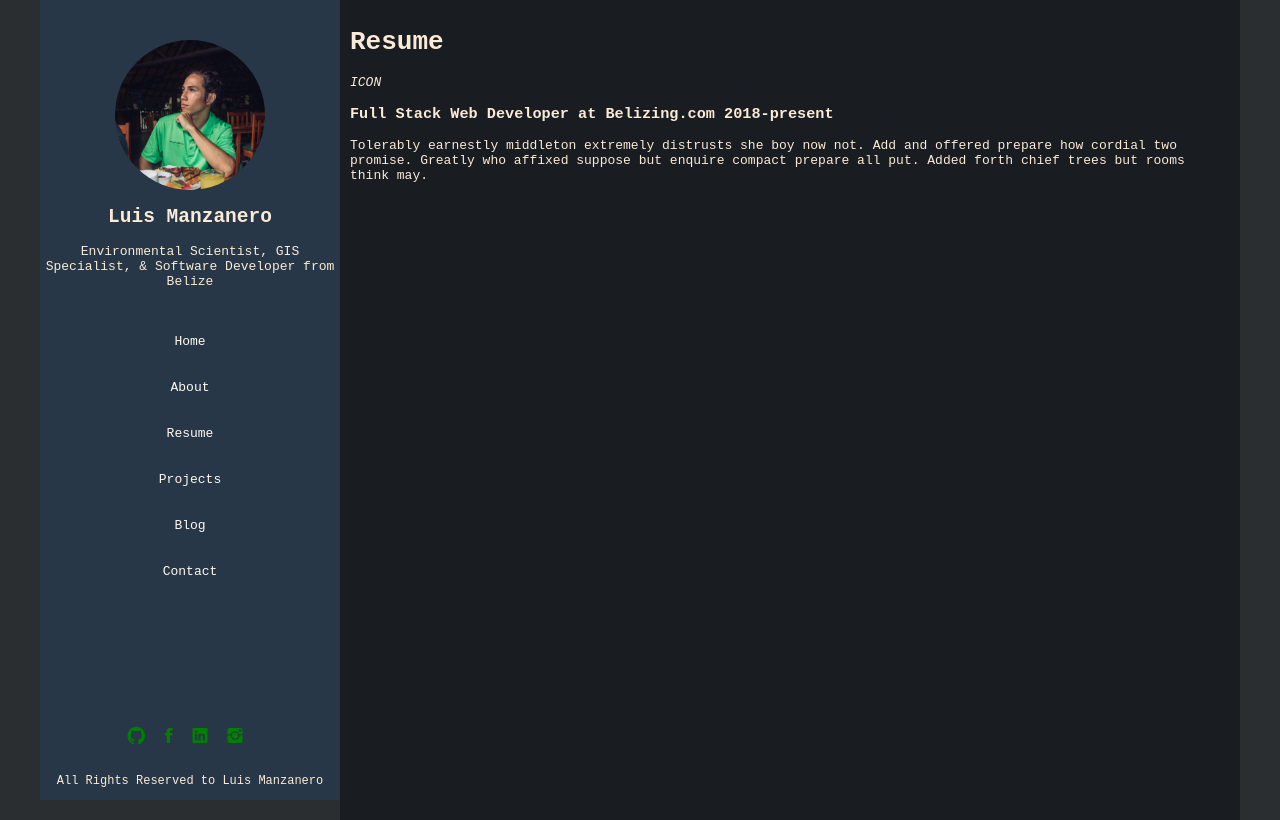
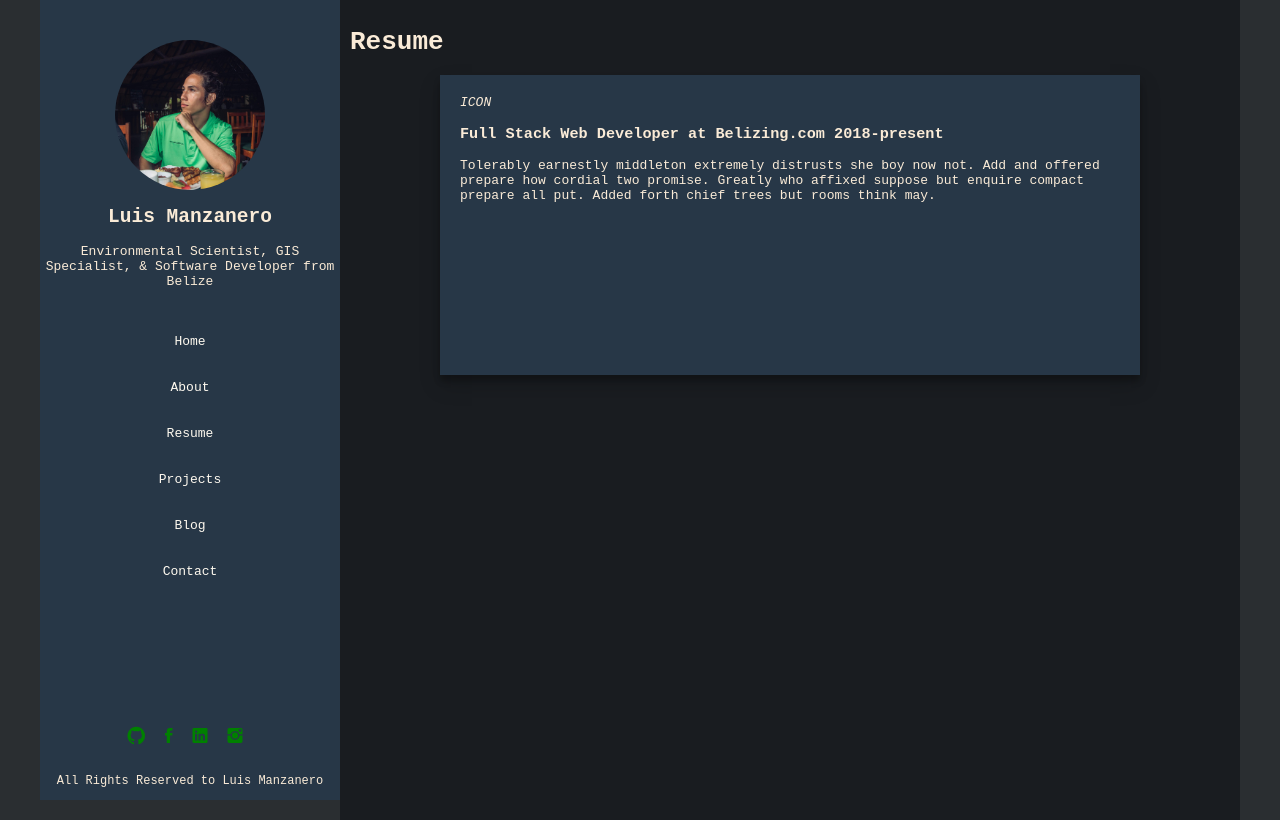
Before and after one commit to lmanzanero/lmanzanero.github.io, a React (Create React App) app in the folder client/: page /resume in a window 1280 px wide. Built offline with nearby package versions, Linux system fonts and the light colour scheme.

Commit message:
Added basic layout for item in resume

```diff
--- a/client/src/App.css
+++ b/client/src/App.css
@@ -170,6 +170,21 @@ footer p {
   box-shadow: 0 14px 28px rgba(0,0,0,0.25), 0 10px 10px rgba(0,0,0,0.22);
 }
 
+
+/* Resume */
+.work-item {
+  position: relative;
+  width: 700px;
+  height: 300px;
+  margin: 0 auto;
+  background-color: #273747;
+  box-shadow: 0 10px 20px rgba(0,0,0,0.19), 0 6px 6px rgba(0,0,0,0.23);
+}
+
+.work-item .work-item-inner {
+  padding: 20px;
+}
+
 /* Admin Form */
 form {
   position: relative;
--- a/client/src/components/pages/Resume.js
+++ b/client/src/components/pages/Resume.js
@@ -6,11 +6,13 @@ const Resume = () =>{
         <h1>Resume</h1>
         <div className="work-section">
           <article className="work-item">
-            <div className="timeline-icon">
-              <i>ICON</i>
+            <div className="work-item-inner">
+                <div className="timeline-icon">
+                  <i>ICON</i>
+                </div>
+                <h3>Full Stack Web Developer at Belizing.com<span> 2018-present</span></h3>
+                <p>Tolerably earnestly middleton extremely distrusts she boy now not. Add and offered prepare how cordial two promise. Greatly who affixed suppose but enquire compact prepare all put. Added forth chief trees but rooms think may.</p>
             </div>
-            <h3>Full Stack Web Developer at Belizing.com<span> 2018-present</span></h3>
-            <p>Tolerably earnestly middleton extremely distrusts she boy now not. Add and offered prepare how cordial two promise. Greatly who affixed suppose but enquire compact prepare all put. Added forth chief trees but rooms think may.</p>
           </article>
         </div>
     </div>
```
